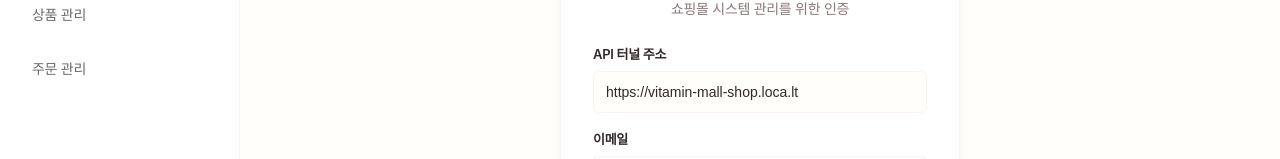
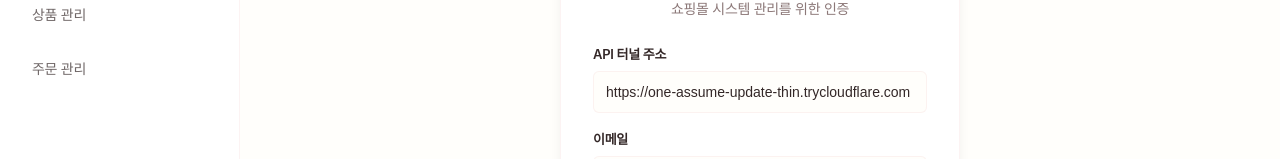
Before and after one commit to frod2793/Shoping_Mall, a Next.js app: page /admin/login in a window 1280 px wide. Shown: the part 206-365 px from the top of the page. Built offline with nearby package versions, Linux system fonts and the light colour scheme.

Commit message:
feat: localtunnel → cloudflared 전환, trycloudflare.com 미들웨어 허용, Bypass-Tunnel-Reminder 헤더 제거

```diff
--- a/src/app/admin/login/page.tsx
+++ b/src/app/admin/login/page.tsx
@@ -13,7 +13,7 @@ export default function AdminLoginPage()
     const router = useRouter();
     const [email, setEmail] = useState('admin@shop.com');
     const [password, setPassword] = useState('hashed_admin_password_123');
-    const [apiHost, setApiHost] = useState('https://vitamin-mall-shop.loca.lt');
+    const [apiHost, setApiHost] = useState('https://one-assume-update-thin.trycloudflare.com');
 
     const func_OnSubmit = async (e: React.FormEvent) =>
     {
@@ -26,8 +26,7 @@ export default function AdminLoginPage()
             {
                 method: 'POST',
                 headers: {
-                    'Content-Type': 'application/json',
-                    'Bypass-Tunnel-Reminder': 'true'
+                    'Content-Type': 'application/json'
                 },
                 body: JSON.stringify({ email, password })
             });
--- a/src/middleware.ts
+++ b/src/middleware.ts
@@ -25,13 +25,15 @@ export function middleware(request: NextRequest)
         const isLocalhost = hostWithoutPort.includes('localhost') || hostWithoutPort.includes('127.0.0.1');
         const isLocaltunnel = hostWithoutPort.endsWith('loca.lt');
         const isPagesDev = hostWithoutPort.endsWith('pages.dev');
+        const isCloudflaredTunnel = hostWithoutPort.endsWith('trycloudflare.com');
 
         if (!allowedAdminHosts.includes(host || '') &&
             !allowedHostsClean.includes(hostWithoutPort) &&
             !isVercelDomain &&
             !isLocalhost &&
             !isLocaltunnel &&
-            !isPagesDev)
+            !isPagesDev &&
+            !isCloudflaredTunnel)
         {
             return new NextResponse(null, { status: 404 });
         }
```
